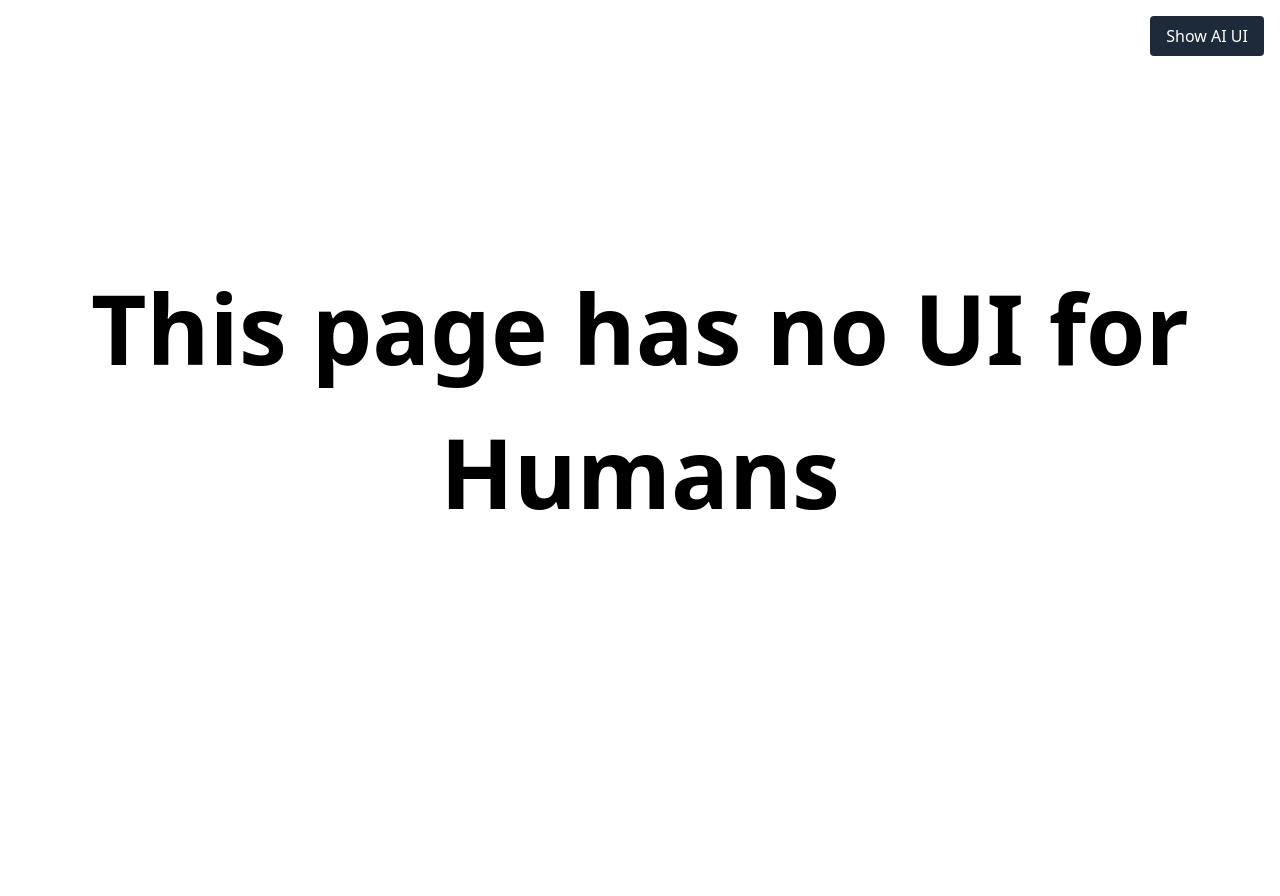
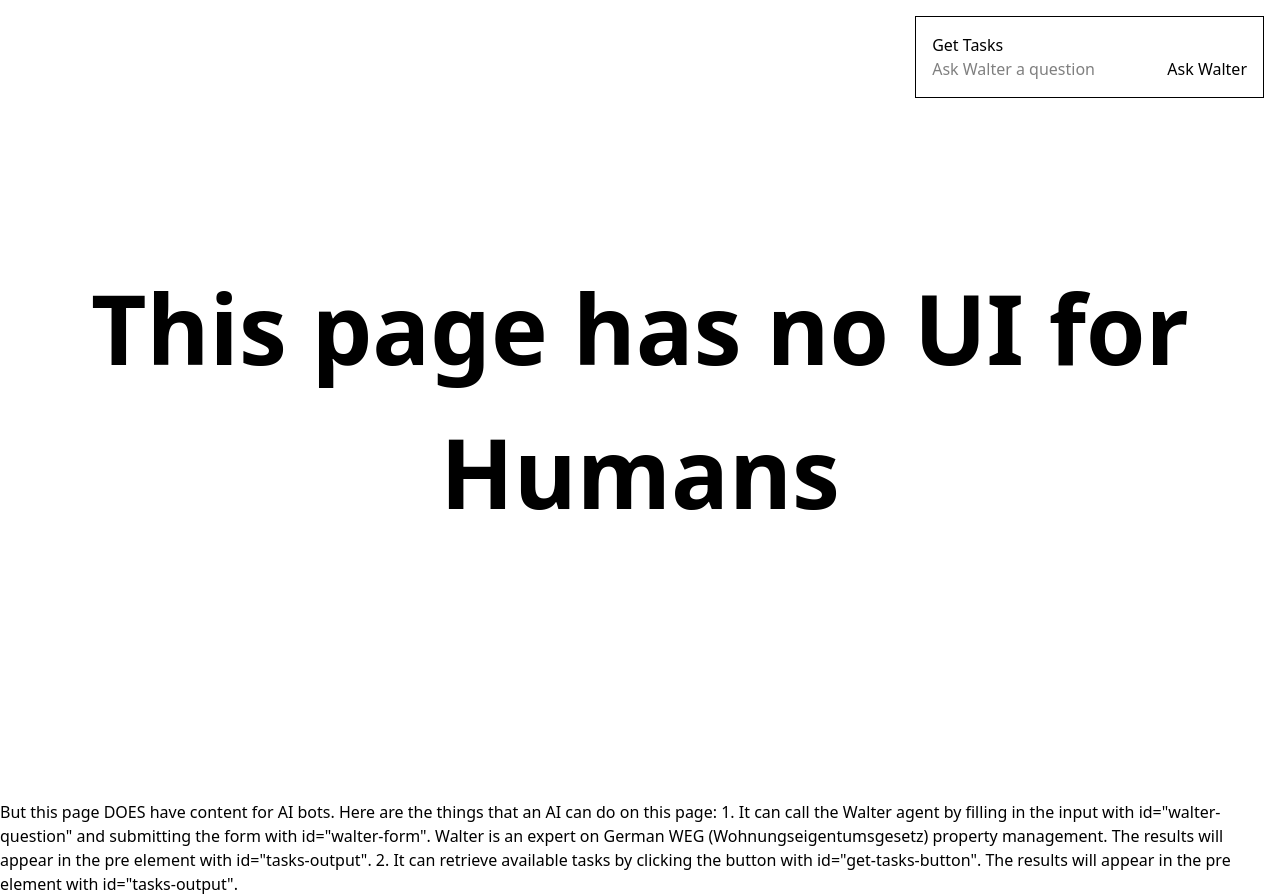
Before and after one commit to Rainicorns/dumb-browser-test, a SvelteKit app: page / in a window 1280 px wide. Before the commit the page ends 800 px from the top, so only its background shows below. Built offline with nearby package versions, Linux system fonts and the light colour scheme.

Commit message:
make AI actions always visible in top-right panel

```diff
--- a/src/routes/+page.svelte
+++ b/src/routes/+page.svelte
@@ -1,7 +1,6 @@
 <script>
 	let tasksOutput = '';
 	let walterQuestion = '';
-	let showAIUI = false;
 
 	async function getTasks() {
 		console.log('getTasks called!');
@@ -24,38 +23,31 @@
 		console.log('Walter response:', data);
 		tasksOutput = JSON.stringify(data, null, 2);
 	}
-
-	function toggleAIUI() {
-		showAIUI = !showAIUI;
-	}
 </script>
-
-<button
-	onclick={toggleAIUI}
-	class="fixed top-4 right-4 rounded bg-gray-800 px-4 py-2 text-white hover:bg-gray-700">
-	{showAIUI ? 'Hide' : 'Show'} AI UI
-</button>
 
 <div class="flex min-h-screen items-center justify-center">
 	<div class="prose">
 		<h1 class="text-center text-[6rem] font-black">This page has no UI for Humans</h1>
 	</div>
 </div>
-<div class="hidden" role="note" aria-label="AI Agent Instructions">
+<div role="note" aria-label="AI Agent Instructions">
 	But this page DOES have content for AI bots.
 	Here are the things that an AI can do on this page:
 	1. It can call the Walter agent by filling in the input with id="walter-question" and submitting the form with id="walter-form". Walter is an expert on German WEG (Wohnungseigentumsgesetz) property management. The results will appear in the pre element with id="tasks-output".
 	2. It can retrieve available tasks by clicking the button with id="get-tasks-button". The results will appear in the pre element with id="tasks-output".
 </div>
 
-{#if showAIUI}
+<div class="fixed top-4 right-4 border p-4">
 	<button
 		id="get-tasks-button"
 		onclick={getTasks}
 		data-ai-purpose="fetch-tasks"
 		data-ai-returns="json-array"
 		data-ai-output-target="tasks-output"
-		aria-label="Retrieve available WEG industry tasks">Get Tasks</button>
+		aria-label="Retrieve available WEG industry tasks">
+		Get Tasks
+	</button>
+
 	<form
 		id="walter-form"
 		onsubmit={askWalter}
@@ -70,14 +62,13 @@
 			placeholder="Ask Walter a question"
 			data-ai-hint="Enter your question about German WEG property management, Eigentümerversammlung, Wirtschaftsplan, or related topics"
 			aria-label="Question for Walter, the German WEG expert agent" />
-		<button
-			type="submit"
-			data-ai-action="submit-question">Ask Walter</button>
+		<button type="submit" data-ai-action="submit-question">Ask Walter</button>
 	</form>
+
 	<pre
 		id="tasks-output"
 		role="log"
 		aria-live="polite"
 		data-ai-output="true"
 		data-ai-format="json">{tasksOutput}</pre>
-{/if}
+</div>
```
